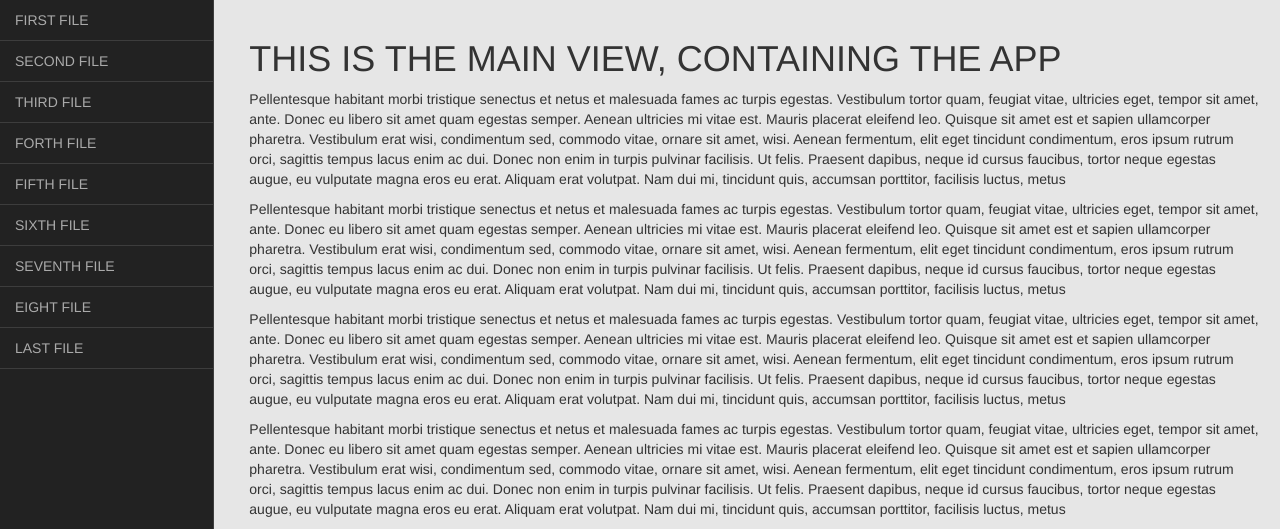
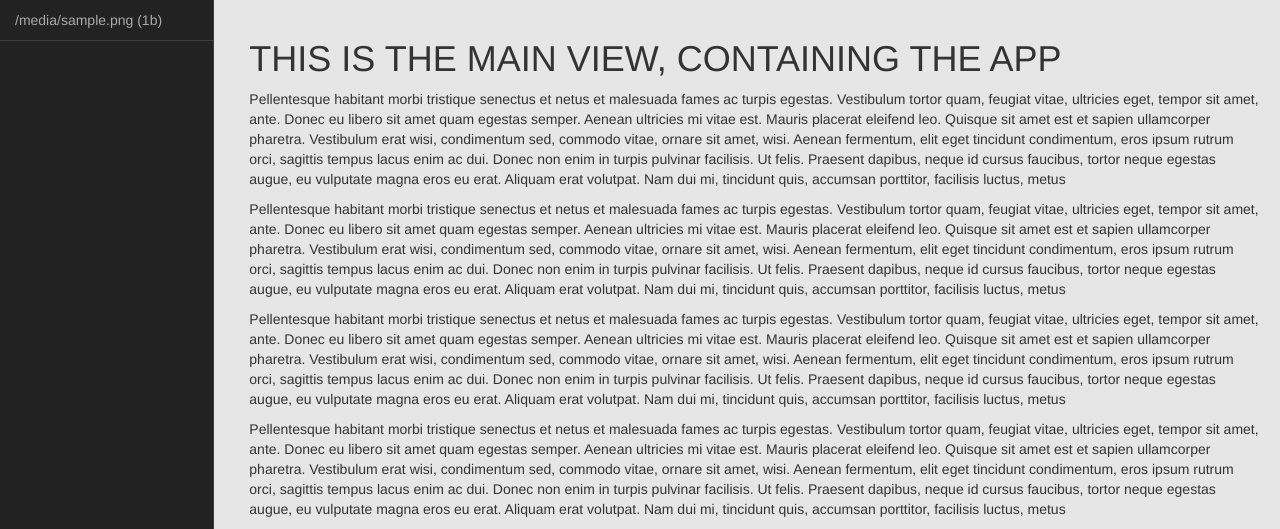
Before and after one commit to Keesaco/KeesaFlo, a Django app: template app/templates/app.html in a window 1280 px wide. Shown: the part 51-580 px from the top of the page. Run offline with Django 3.2, Linux system fonts and the light colour scheme; the template is opened without the code that fills it: most values are stand-ins (such as "Sample title", 1, 10 or a date in 2020); some libraries are stand-ins or nearby versions.

Commit message:
implement file list

```diff
--- a/app/templates/app.html
+++ b/app/templates/app.html
@@ -23,15 +23,9 @@
 		</nav>
 		<div class="navpanel">
 			<div class="list-group">
-				<a href="#" class="list-group-item">FIRST FILE</a>
-				<a href="#" class="list-group-item">SECOND FILE</a>
-				<a href="#" class="list-group-item">THIRD FILE</a>
-				<a href="#" class="list-group-item">FORTH FILE</a>
-				<a href="#" class="list-group-item">FIFTH FILE</a>
-				<a href="#" class="list-group-item">SIXTH FILE</a>
-				<a href="#" class="list-group-item">SEVENTH FILE</a>
-				<a href="#" class="list-group-item">EIGHT FILE</a>
-				<a href="#" class="list-group-item">LAST FILE</a>
+				{% for file in files %}
+				<a href="#" class="list-group-item">{{ file.filename }} ({{ file.st_size }}b)</a>
+				{% endfor %}
 			</div>
 		</div>
 		<ul class="nav nav-pills bottom-nav">
--- a/app/views.py
+++ b/app/views.py
@@ -4,6 +4,7 @@ from django import forms
 import forms
 from django.core.files.uploadhandler import FileUploadHandler
 import upload_handling
+import API.APIDatastore as ds;
 
 
 def index(request):
@@ -16,8 +17,9 @@ def faq(request):
 	return render(request, 'faq.html')
 
 def app(request):
-	return render(request, 'app.html')
-
+	lst = ds.list('/fc-raw-data')
+	for fl in lst: fl.filename = fl.filename.rpartition('/')[2]
+	return render(request, 'app.html', { 'files' : lst })#{'files' : [{'filename' : 'hello', 'st_size' : '12' }]})#ds.list('/') })
 def settings(request):
 	return render(request, 'settings.html')
 
```
